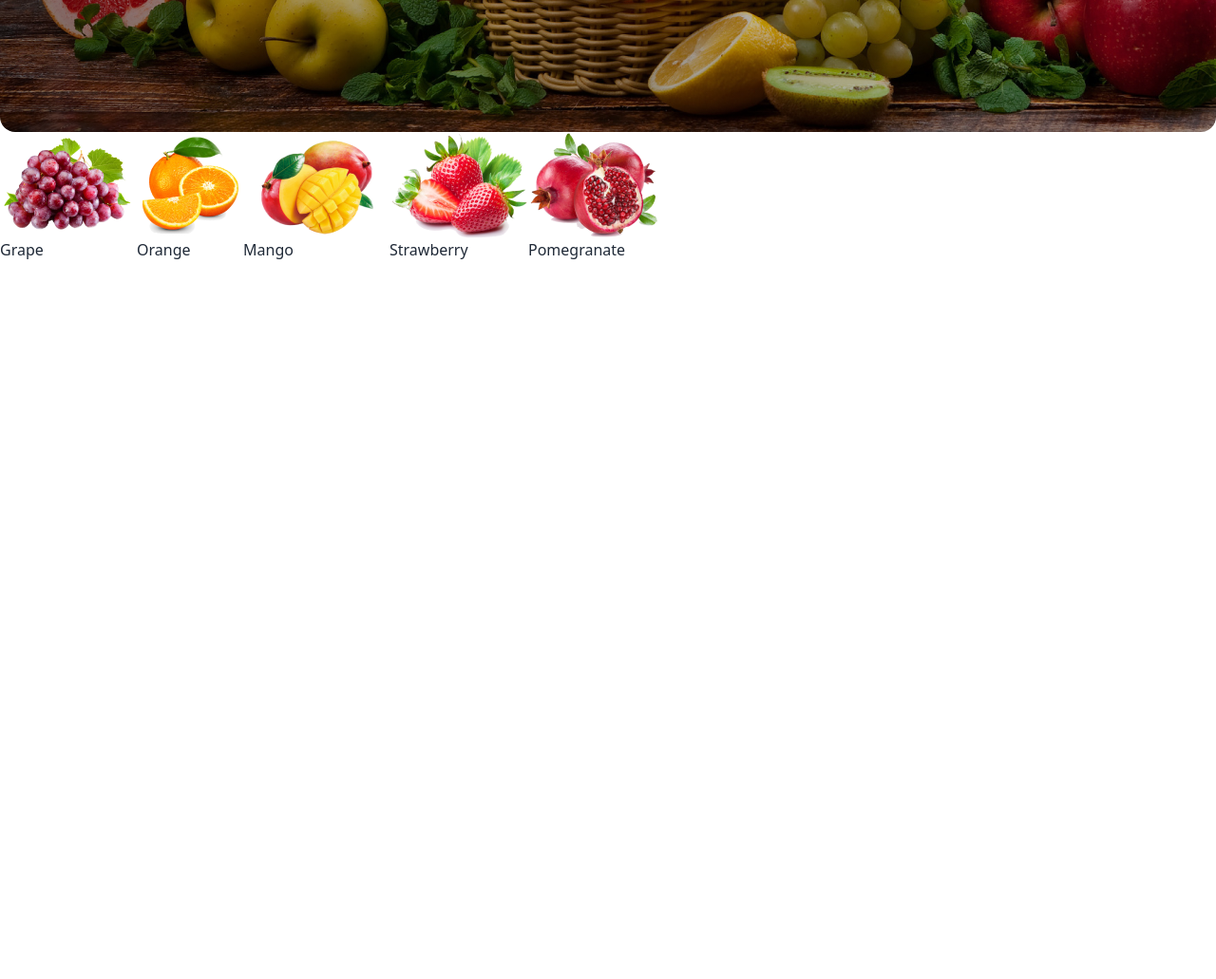
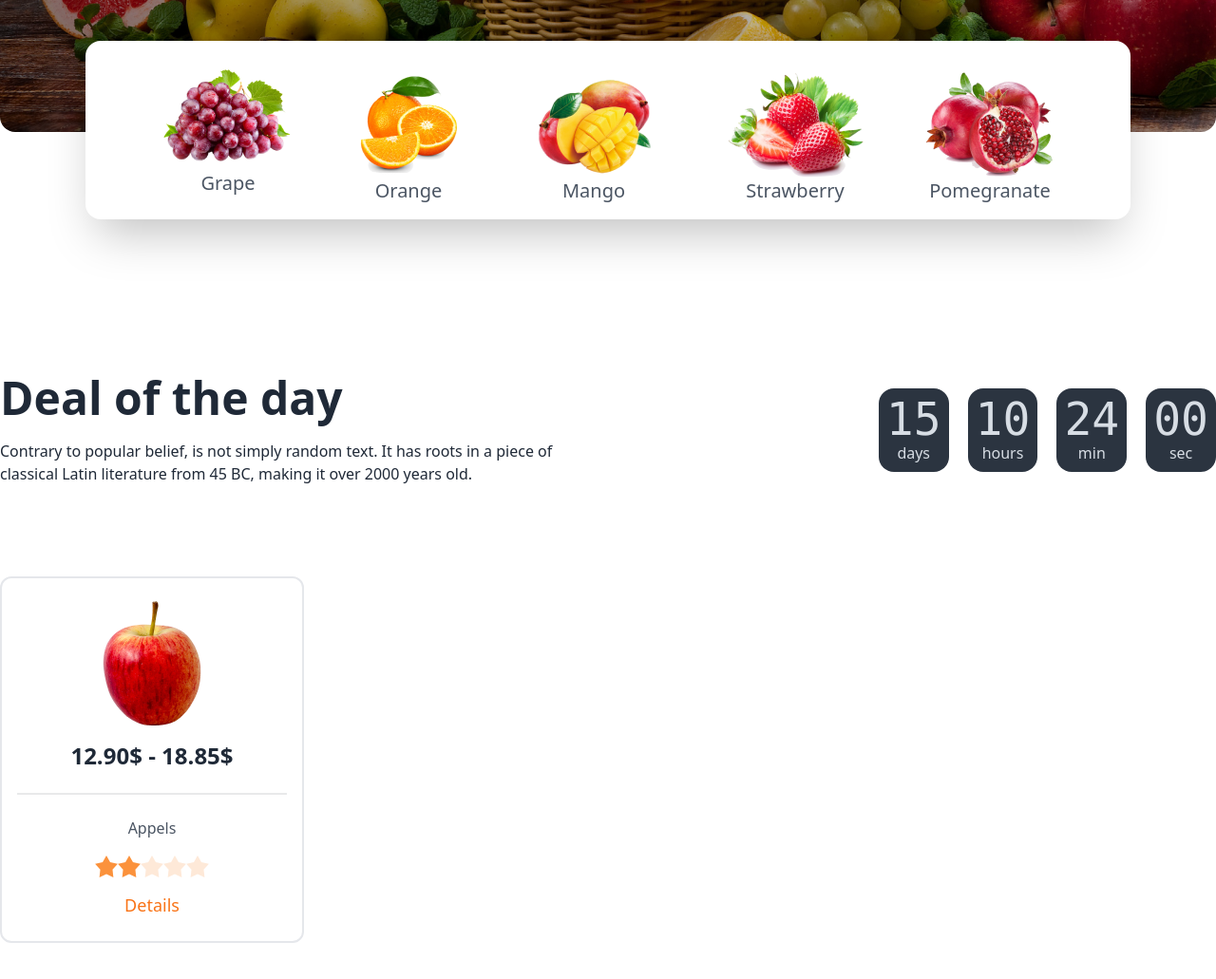
Before and after one commit to rifatrahman1/Fruit-Brust-DaisyUI, a plain HTML site: page index.html in a window 1280 px wide. Shown: the part 661-1692 px from the top of the page at 95% size. Before the commit the page ends 936 px from the top, so only its background shows below. Drawn offline with nearby package versions, Linux system fonts and the light colour scheme; grey boxes are pictures that could not be loaded.

Commit message:
added to deal of the day largest device finished

```diff
--- a/index.html
+++ b/index.html
@@ -16,6 +16,15 @@
                 font-family: "Lato", sans-serif;
             }
          </style>
+         <script>
+            module.exports = {
+  content: ["./src/**/*.{html,js}"],
+  theme: {
+    extend: {},
+  },
+  plugins: [],
+}
+         </script>
     <title>Fruit Brust Daisy UI</title>
 </head>
 <body class="">
@@ -78,7 +87,7 @@
 
         <!-- banner section start -->
         <div>
-            <div class="carousel w-full">
+            <div class="carousel lg:w-full">
                 <!-- slide 1 -->
                 <div id="slide1" class="carousel-item relative w-full h-[70vh] bg-[linear-gradient(45deg,rgba(0,0,0,0.4),rgba(0,0,0,0.1)),url(./images/banner1.png)] flex items-center justify-center rounded-2xl">
 
@@ -136,26 +145,26 @@
                   </div>
                 </div>
               </div>
-              <div class="flex ">
+              <div class="absolute right-0 left-0 flex justify-evenly items-center text-xl text-p-tag font-medium w-[1100px] mx-auto text-center bg-white rounded-2xl space-y-4 shadow-2xl -mt-24 p-4">
                 <div>
                     <img src="images/fruit1.png" alt="">
-                    <p>Grape</p>
+                    <p class="text-gray-600">Grape</p>
                 </div>
                 <div>
                     <img src="images/fruit2.png" alt="">
-                    <p>Orange</p>
+                    <p class="text-gray-600">Orange</p>
                 </div>
                 <div>
                     <img src="images/fruit3.png" alt="">
-                    <p>Mango</p>
+                    <p class="text-gray-600">Mango</p>
                 </div>
                 <div>
                     <img src="images/fruit4.png" alt="">
-                    <p>Strawberry</p>
+                    <p class="text-gray-600">Strawberry</p>
                 </div>
                 <div>
                     <img src="images/fruit5.png" alt="">
-                    <p>Pomegranate</p>
+                    <p class="text-gray-600">Pomegranate</p>
                 </div>
               </div>
         </div>
@@ -164,8 +173,70 @@
     <!-- header section end -->
 
     <!-- main section start -->
-     <main>
-
+     <main class="container max-w-screen-xl mx-auto">
+        <!-- -----deal of the day start------ -->
+         <section class="my-64">
+            <div>
+                <div class="flex items-center">
+                    <div class="space-y-5 ">
+                        <h1 class="text-5xl font-extrabold">Deal of the day</h1>
+                        <p class="text-base w-2/3 ">Contrary to popular belief, is not simply random text. It has roots in a piece of classical Latin literature from 45 BC, making it over 2000 years old.</p>
+                    </div>
+                    <div>
+                        <div class="grid auto-cols-max grid-flow-col gap-5 text-center">
+                            <div class="bg-neutral rounded-box text-neutral-content flex flex-col p-2">
+                              <span class="countdown font-mono text-5xl">
+                                <span style="--value:15;"></span>
+                              </span>
+                              days
+                            </div>
+                            <div class="bg-neutral rounded-box text-neutral-content flex flex-col p-2">
+                              <span class="countdown font-mono text-5xl">
+                                <span style="--value:10;"></span>
+                              </span>
+                              hours
+                            </div>
+                            <div class="bg-neutral rounded-box text-neutral-content flex flex-col p-2">
+                              <span class="countdown font-mono text-5xl">
+                                <span style="--value:24;"></span>
+                              </span>
+                              min
+                            </div>
+                            <div class="bg-neutral rounded-box text-neutral-content flex flex-col p-2">
+                              <span class="countdown font-mono text-5xl">
+                                <span style="--value:${counter};"></span>
+                              </span>
+                              sec
+                            </div>
+                          </div>
+                    </div>
+                </div>
+                <div class="grid grid-cols-1 md:grid-cols-2 lg:grid-cols-4 mt-24">
+                    <div class="flex flex-col items-center justify-center px-4 py-6 border-2 rounded-xl space-y-4">
+                        <img src="images/fruit6.png" alt="">
+                        <h4 class="text-2xl font-bold">12.90$ - 18.85$</h4>
+                        <div class="divider"></div>
+                        <p class="text-base font-medium text-gray-600">Appels</p>
+                        <div class="rating">
+                            <input type="radio" name="rating-2" class="mask mask-star-2 bg-orange-400" />
+                            <input
+                              type="radio"
+                              name="rating-2"
+                              class="mask mask-star-2 bg-orange-400"
+                              checked="checked" />
+                            <input type="radio" name="rating-2" class="mask mask-star-2 bg-orange-400" />
+                            <input type="radio" name="rating-2" class="mask mask-star-2 bg-orange-400" />
+                            <input type="radio" name="rating-2" class="mask mask-star-2 bg-orange-400" />
+                          </div>
+                          <p class="text-[18px] text-orange-500">Details</p>
+                    </div>
+                    <div></div>
+                    <div></div>
+                    <div></div>
+                </div>
+            </div>
+         </section>
+        <!-- -----deal of the day end------ -->
      </main>
     <!-- main section end -->
 
```
